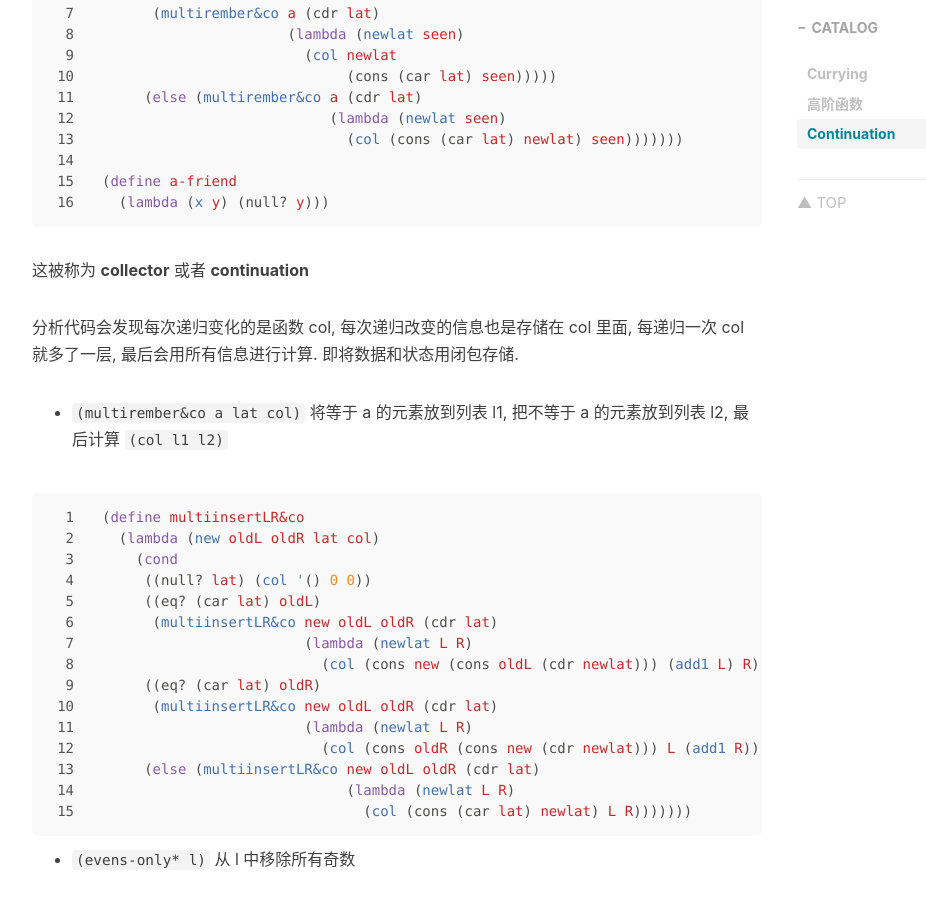
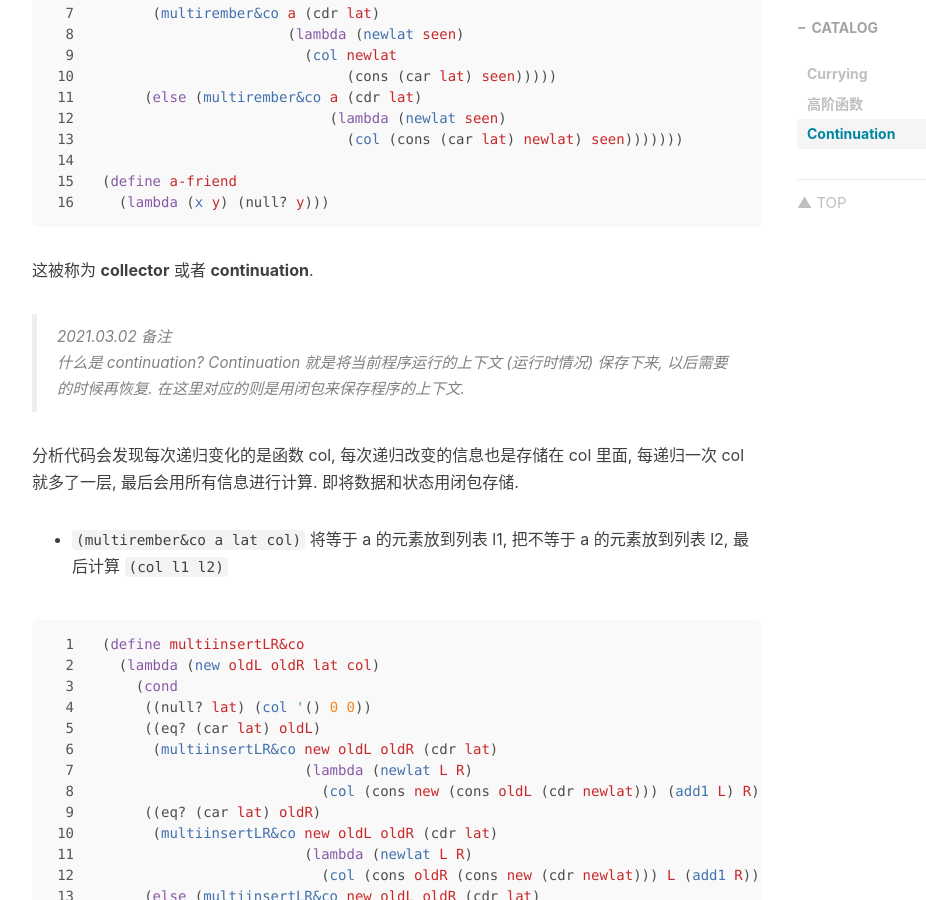
Before and after one commit to LogicLee0902/-LogicLee0902.github.io, a Jekyll site: the page built from _posts/dan-friedman/the-little-schemer/2020-01-05-the-little-schemer-08-lambda-the-ultimate.md, in a window 1280 px wide and 900 px high, scrolled down 4757 px. Shown: the whole window, without its empty margins (233-1159 px from the left). Built offline with Jekyll 4.4.1, drawn with Linux system fonts in a browser that asks for light colours; nearby versions of some CDN libraries; comment, search, counter and statistics services are not loaded.

Commit message:
fix tls continuation

````diff
--- a/_posts/dan-friedman/the-little-schemer/2020-01-05-the-little-schemer-08-lambda-the-ultimate.md
+++ b/_posts/dan-friedman/the-little-schemer/2020-01-05-the-little-schemer-08-lambda-the-ultimate.md
@@ -211,7 +211,11 @@ header-style: text
   (lambda (x y) (null? y)))
 ```
 
-这被称为 **collector** 或者 **continuation**
+这被称为 **collector** 或者 **continuation**.
+
+> 2021.03.02 备注
+>
+> 什么是 continuation? Continuation 就是将当前程序运行的上下文 (运行时情况) 保存下来, 以后需要的时候再恢复. 在这里对应的则是用闭包来保存程序的上下文.
 
 分析代码会发现每次递归变化的是函数 col, 每次递归改变的信息也是存储在 col 里面, 每递归一次 col 就多了一层,
 最后会用所有信息进行计算. 即将数据和状态用闭包存储.
````
